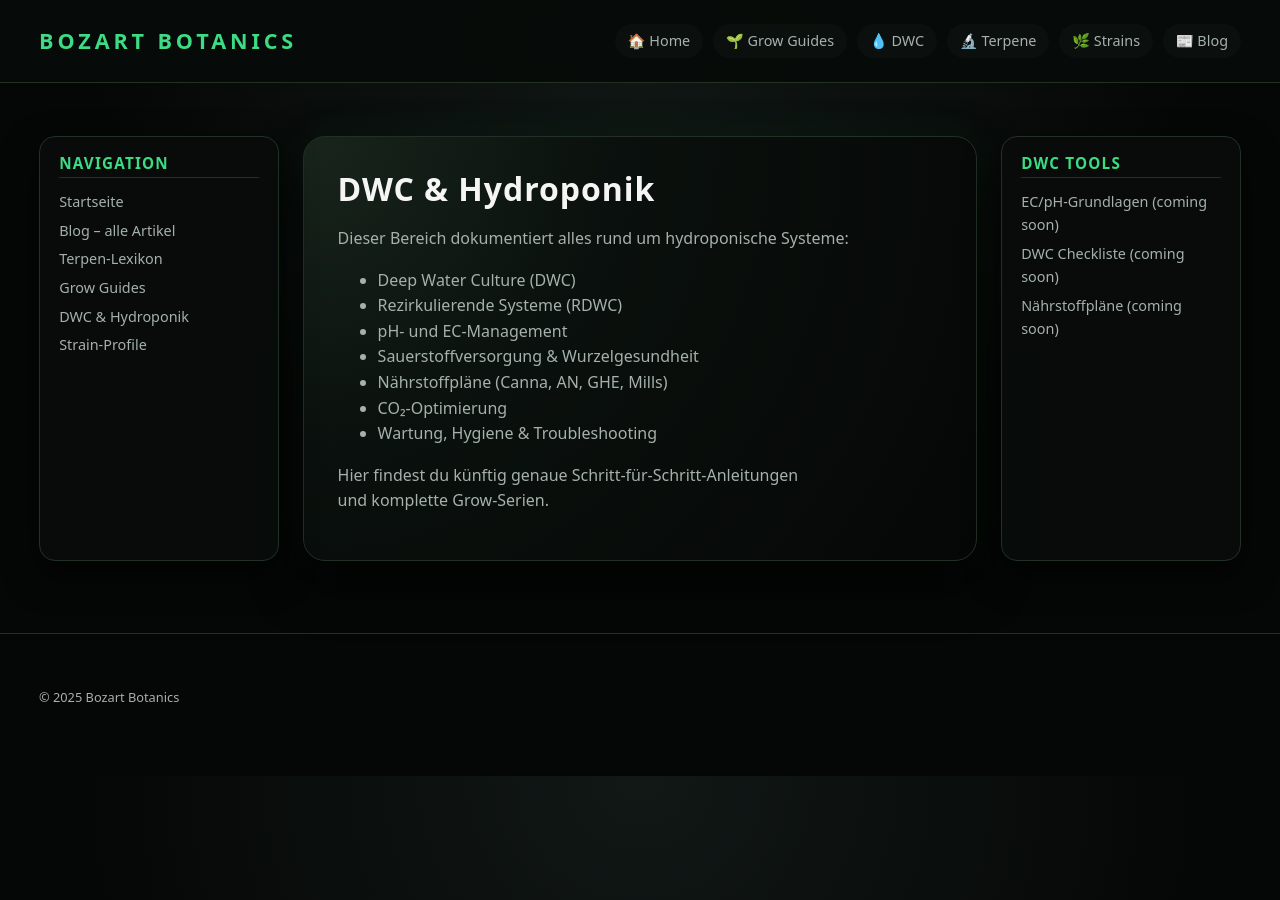
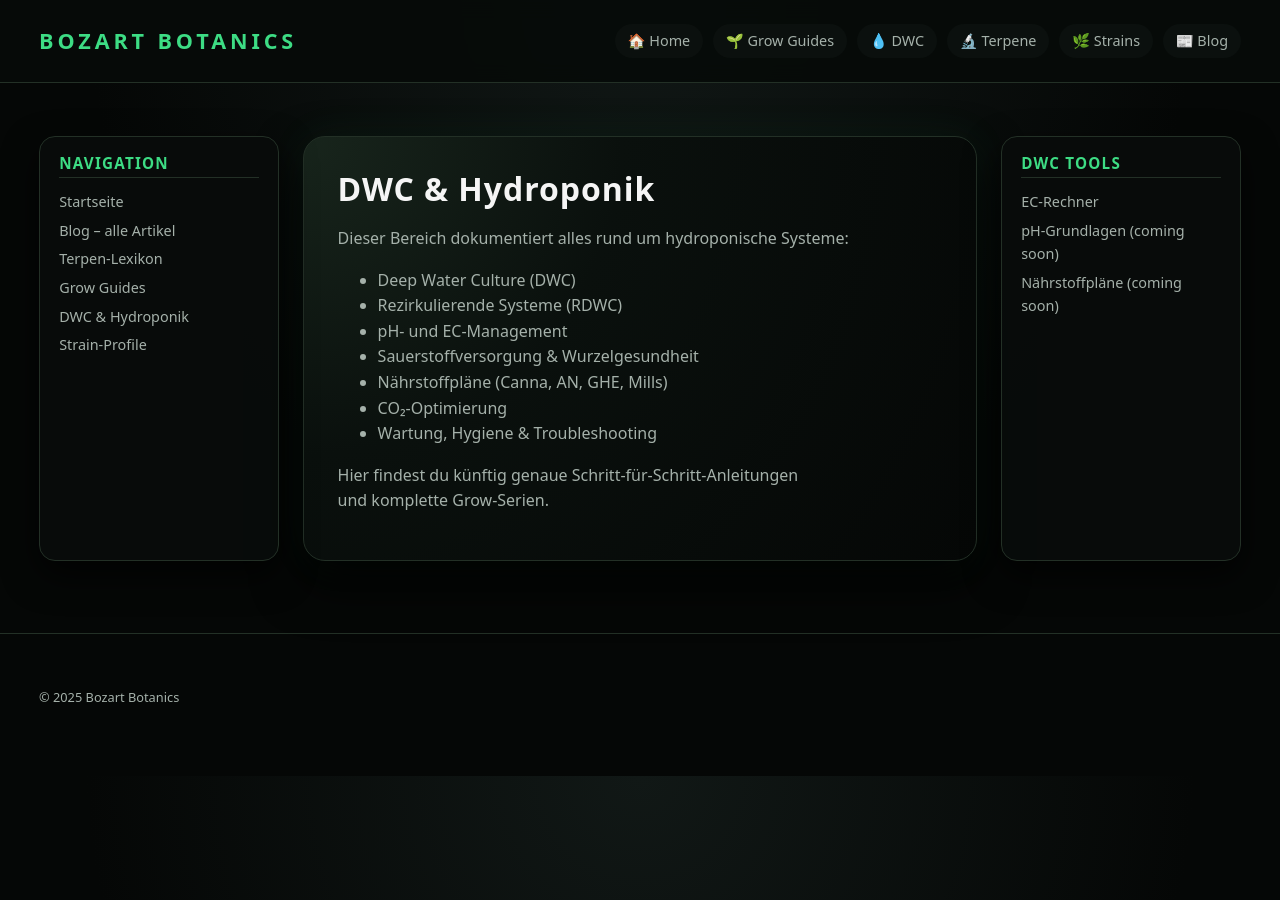
Before and after one commit to bozart-army/bozart-botanics, a Jekyll site: the page built from dwc/index.md, in a window 1280 px wide. Built offline with Jekyll 4.4.1, drawn with Linux system fonts in a browser that asks for light colours.

Commit message:
Update favicon and theme color in default layout

```diff
--- a/_layouts/default.html
+++ b/_layouts/default.html
@@ -6,6 +6,11 @@
   <meta name="viewport" content="width=device-width, initial-scale=1">
 
   <link rel="stylesheet" href="{{ '/assets/style.css' | relative_url }}">
+
+  <!-- Favicon & Theme-Farbe (falls Dateien noch fehlen, ist das nicht schlimm) -->
+  <link rel="icon" type="image/png" href="{{ '/assets/bozart-botanics-icon.png' | relative_url }}">
+  <meta name="theme-color" content="#070b09">
+  <meta property="og:image" content="{{ '/assets/bozart-botanics-preview.png' | relative_url }}">
 
   {%- seo -%}
 </head>
@@ -29,7 +34,7 @@
   <main class="site-main">
     <div class="container layout-grid">
 
-      <!-- LINKER SIDEBAR: immer Navigation -->
+      <!-- LINKER SIDEBAR: Navigation -->
       <aside class="sidebar sidebar-left">
         <h2 class="sidebar-title">Navigation</h2>
         <ul class="sidebar-list">
@@ -64,8 +69,8 @@
         {% elsif page.sidebar == "dwc" %}
           <h2 class="sidebar-title">DWC Tools</h2>
           <ul class="sidebar-list">
-            <li>EC/pH-Grundlagen (coming soon)</li>
-            <li>DWC Checkliste (coming soon)</li>
+            <li><a href="{{ '/dwc/ec-rechner/' | relative_url }}">EC-Rechner</a></li>
+            <li>pH-Grundlagen (coming soon)</li>
             <li>Nährstoffpläne (coming soon)</li>
           </ul>
 
```
